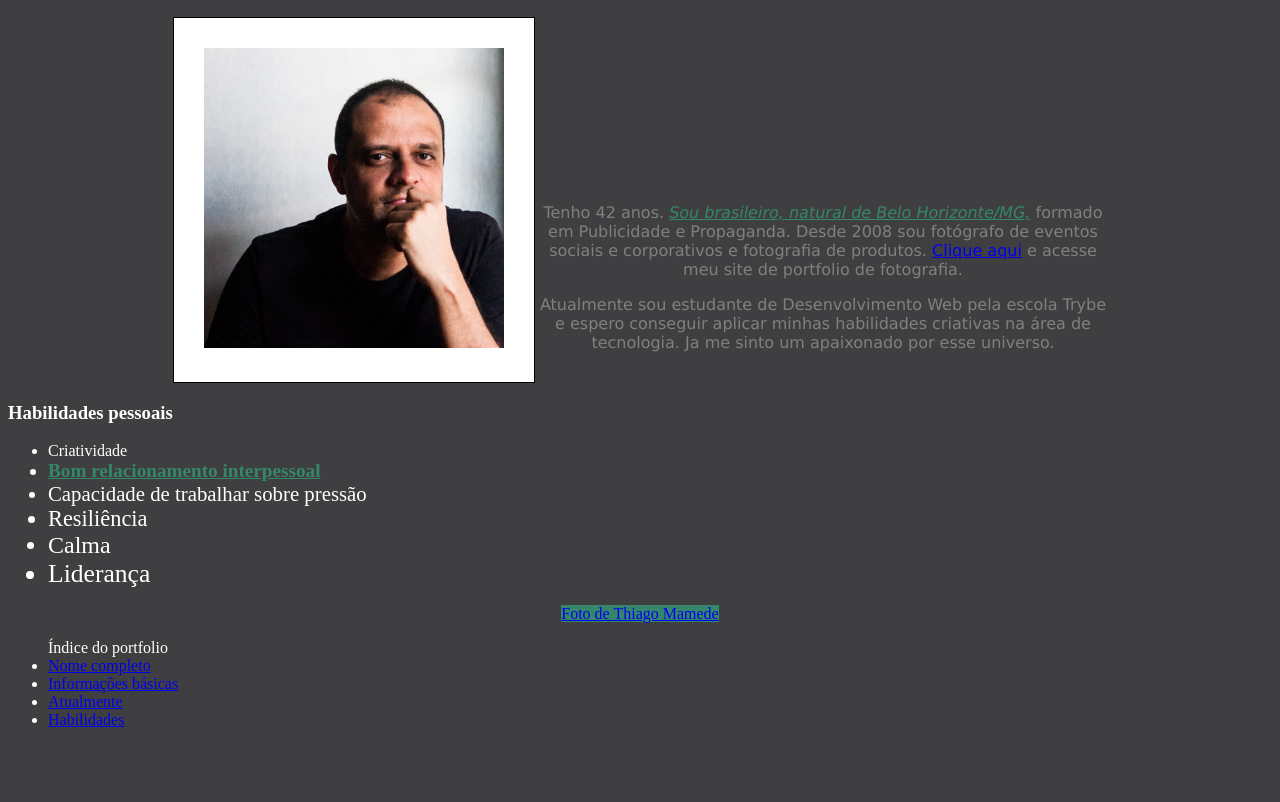
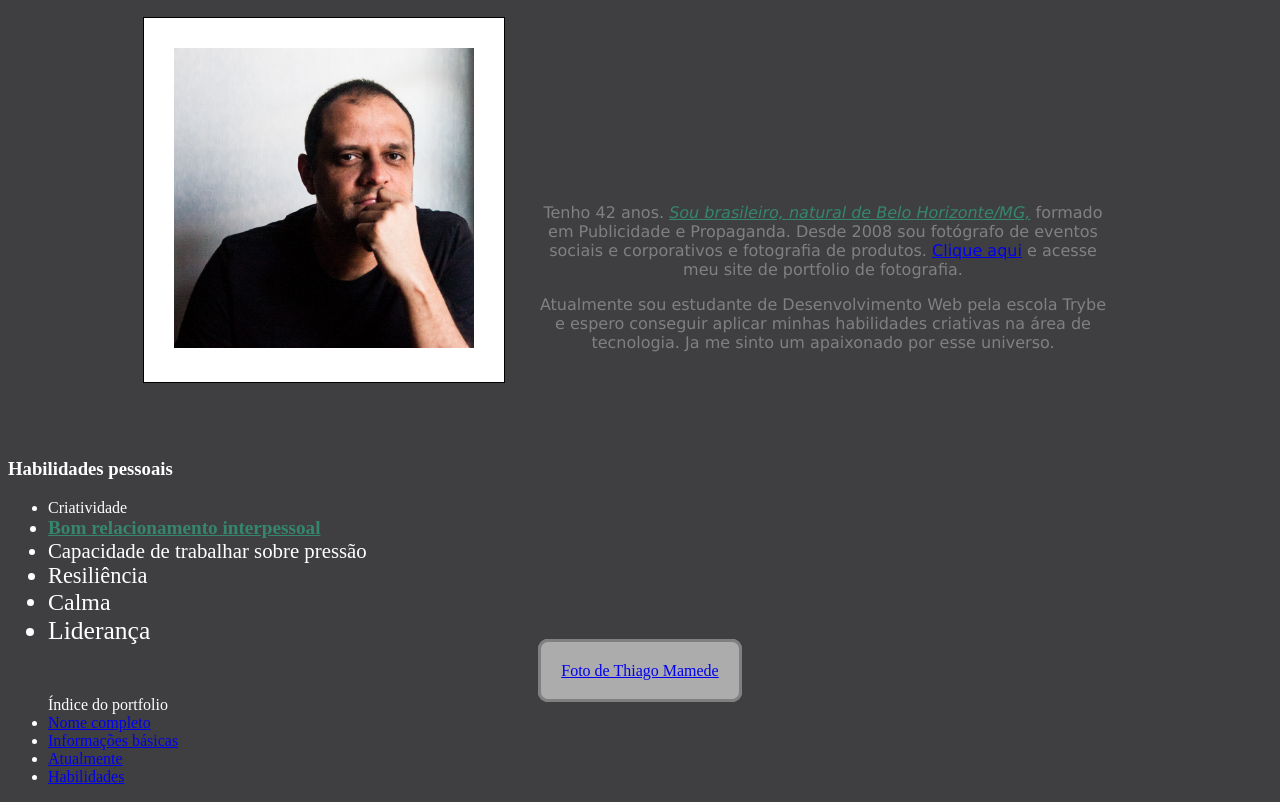
Before and after one commit to tmamedeTrybe/tmamedeTrybe.github.io, a plain HTML site: page index.html in a window 1280 px wide. Shown: the part 51-853 px from the top of the page. Before the commit the page ends 800 px from the top, so only its background shows below. Drawn offline with Linux system fonts and the light colour scheme.

Commit message:
paddinge margin em alguns elementos

```diff
--- a/style.css
+++ b/style.css
@@ -45,7 +45,14 @@ ul , h3 {
     text-align: left;
 }
 #button{
-    background-color: rgb(53, 134, 107);
+    text-align: left;
+    border: 03px solid grey;
+    padding: 20px;
+    background-color: rgba(255, 255, 255, 0.568);
+    border-radius: 10px;
+}
+#button:hover{
+    background-color: white;;
 }
 #name{
     max-width: 60%;
@@ -62,6 +69,9 @@ ul , h3 {
 #descricao{
     display: inline-block;
     max-width: 45%;
-
+    padding: 30px;;
 
 }
+#habilidades{
+    margin-top: 60px;
+}
```
Also changed, not shown: index.html (+3 -2 lines).
